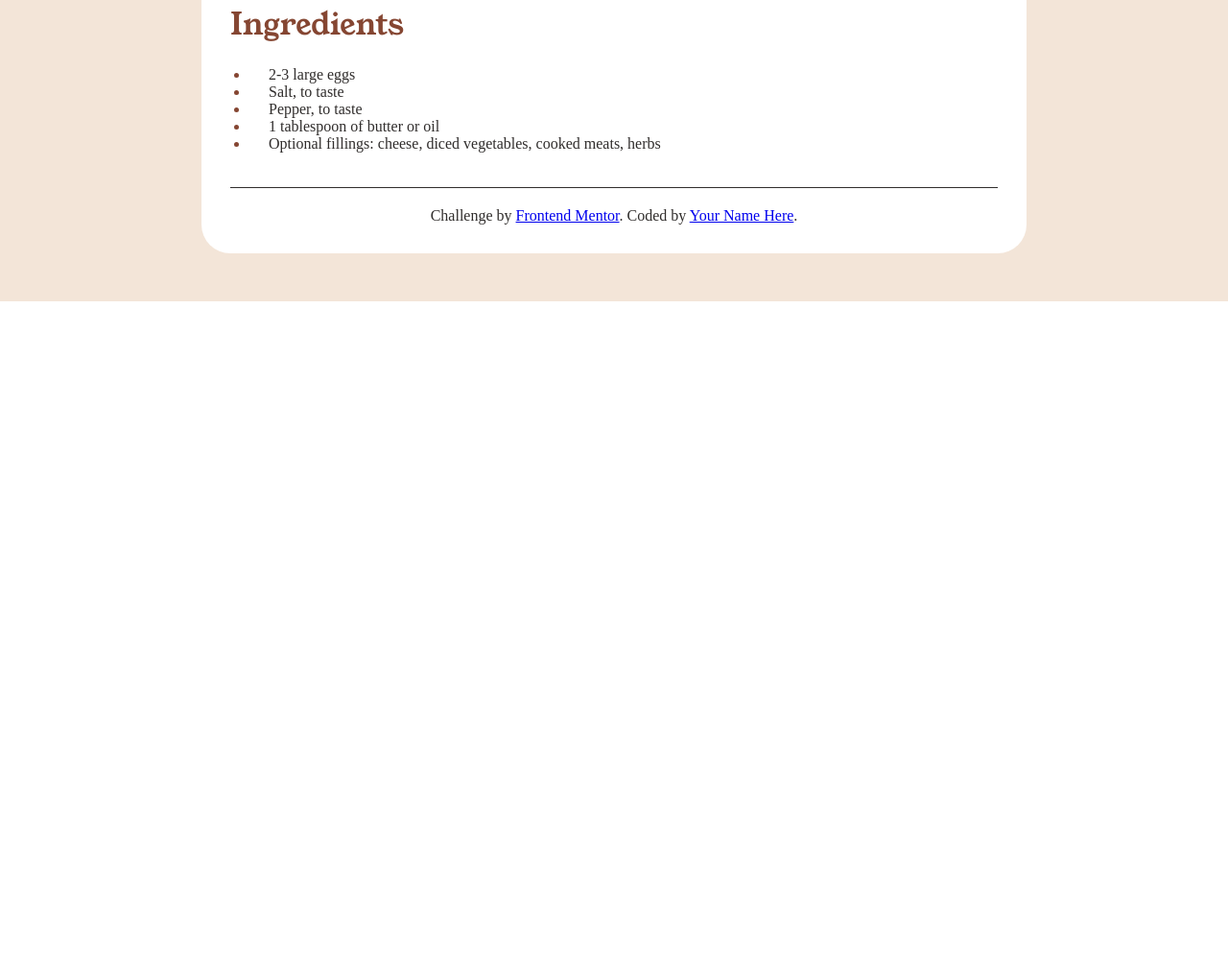
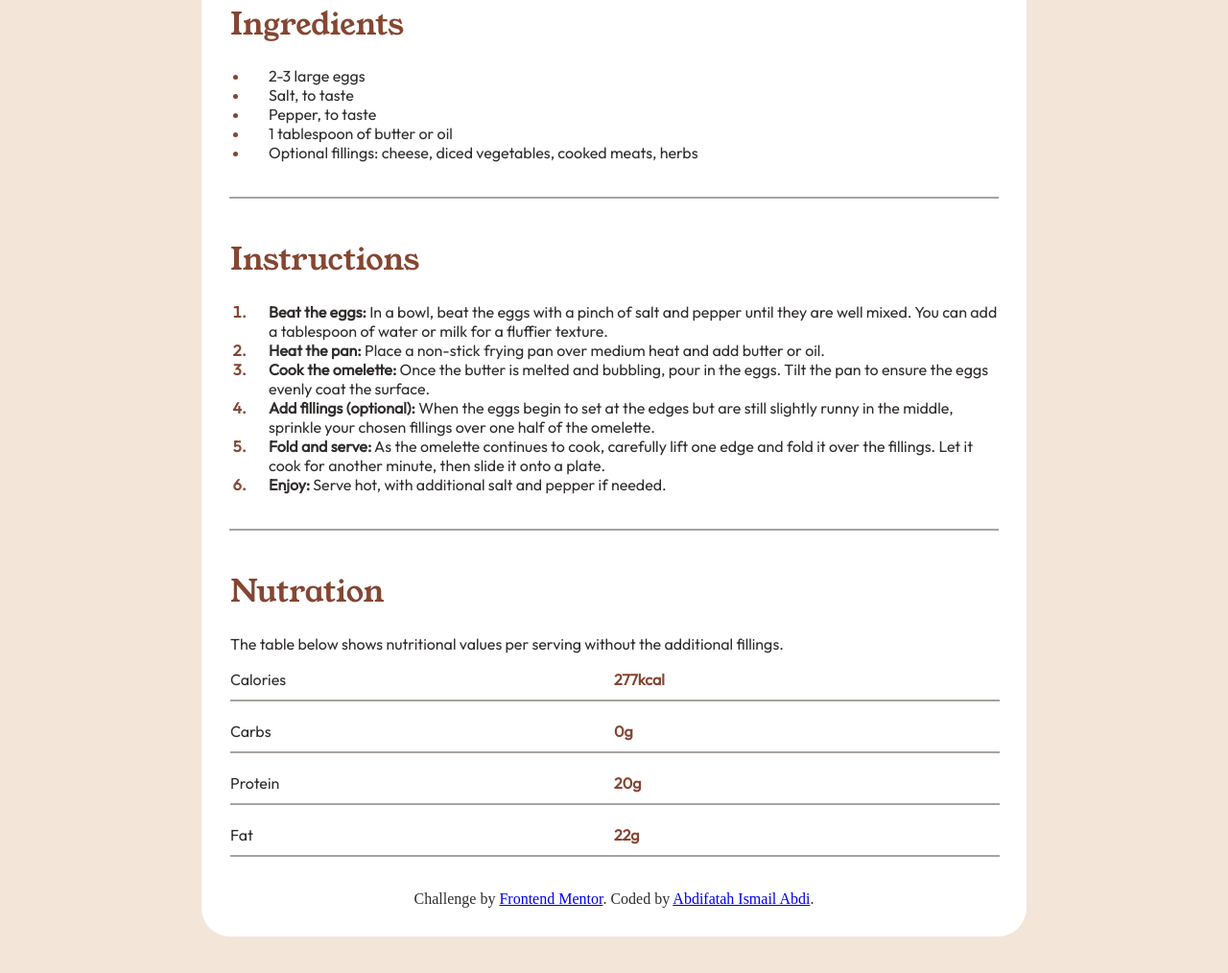
Before and after one commit to Abdifatah05/recipe-page-main, a plain HTML site: page index.html in a window 1280 px wide. Shown: the part 750-1764 px from the top of the page at 96% size. Before the commit the page ends 1064 px from the top, so only its background shows below. Drawn offline with Linux system fonts and the light colour scheme.

Commit message:
Finish product

```diff
--- a/index.css
+++ b/index.css
@@ -39,8 +39,7 @@ body{
     width: 100vh;
 
 }
-.cover{
-}
+
 .cover-img{
     width: 100%;
     border-radius: 10px;
@@ -96,6 +95,8 @@ h3{
 
 .ing-ul li {
     padding-left: 20px;
+    font-family: outfitRegular;
+
 }
 .ing-ul li::marker {
     color: hsl(14, 45%, 36%);
@@ -103,7 +104,51 @@ h3{
 
 .line {
     background-color: hsl(24, 5%, 18%);
-    height: 1px;
     width: 100%;
     margin: 20px 0px;
+    border: 1px solid hsl(27, 5%, 64%);
 }
+.ins {
+    width: 100%;
+}
+
+.ins ol {
+    padding-left: 20px;
+}
+.ins ol li {
+    padding-left: 20px;
+    font-family: outfitRegular;
+}
+.ins ol li::marker {
+    color: hsl(14, 45%, 36%);
+    font-weight: bold;
+}
+
+.nut{
+    width: 100%;
+}
+
+.table{
+    width: 100%;
+    display: flex;
+    justify-content: space-between;
+    margin-top: -15px;
+}
+.left{
+    width: 50%;
+}
+.right{
+    width: 50%;
+}
+.table-line{
+    margin-top: -5px;
+}
+
+.right p {
+    color: hsl(14, 45%, 36%);
+    font-weight: bold;
+}
+
+.attribution{
+    margin-top: 15px;
+}
--- a/index.html
+++ b/index.html
@@ -43,9 +43,69 @@
 
                 <div class="line"></div>
 
+                <div class="ins">
+                    <h1 class="brown-color">Instructions</h1>
+                    <ol>
+                        <li><span class="bold"> Beat the eggs:</span> In a bowl, beat the eggs with a pinch of salt and pepper until they are well mixed. You can add a tablespoon of water or milk for a fluffier texture.</li>
+                        <li><span class="bold">Heat the pan:</span> Place a non-stick frying pan over medium heat and add butter or oil.</li>
+                        <li><span class="bold">Cook the omelette:</span> Once the butter is melted and bubbling, pour in the eggs. Tilt the pan to ensure the eggs evenly coat the surface.</li>
+                        <li><span class="bold">Add fillings (optional):</span> When the eggs begin to set at the edges but are still slightly runny in the middle, sprinkle your chosen fillings over one half of the omelette.</li>
+                        <li><span class="bold">Fold and serve:</span> As the omelette continues to cook, carefully lift one edge and fold it over the fillings. Let it cook for another minute, then slide it onto a plate.</li>
+                        <li><span class="bold">Enjoy:</span> Serve hot, with additional salt and pepper if needed.</li>
+                    </ol>
+                </div>
+
+                <div class="line"></div>
+
+                <div class="nut">
+                    <h1 class="brown-color">Nutration</h1>
+                    <p class="outfit-font">The table below shows nutritional values per serving without the additional fillings.</p>
+
+                    <div class="table ">
+                        <div class="left">
+                            <p>Calories</p>
+                        </div>
+                        <div class="right">
+                            <p> 277kcal</p>
+                        </div>
+                    </div>
+                    <div class="line table-line" ></div>
+
+                    <div class="table ">
+                        <div class="left">
+                            <p>Carbs</p>
+                        </div>
+                        <div class="right">
+                            <p> 0g</p>
+                        </div>
+                    </div>
+                    <div class="line table-line"></div>
+
+                    <div class="table ">
+                        <div class="left">
+                            <p>Protein</p>
+                        </div>
+                        <div class="right">
+                            <p> 20g</p>
+                        </div>
+                    </div>
+                    <div class="line table-line"></div>
+
+                    <div class="table ">
+                        <div class="left">
+                            <p>Fat</p>
+                        </div>
+                        <div class="right">
+                            <p> 22g</p>
+                        </div>
+                    </div>
+                    <div class="line table-line"></div>
+
+                </div>
+
                 <div class="attribution">
                     Challenge by <a href="https://www.frontendmentor.io?ref=challenge" target="_blank">Frontend Mentor</a>.
-                    Coded by <a href="#">Your Name Here</a>.
+                    Coded by <a href="#">Abdifatah Ismail Abdi</a>.
                 </div>
             </div>
         </div>
```
